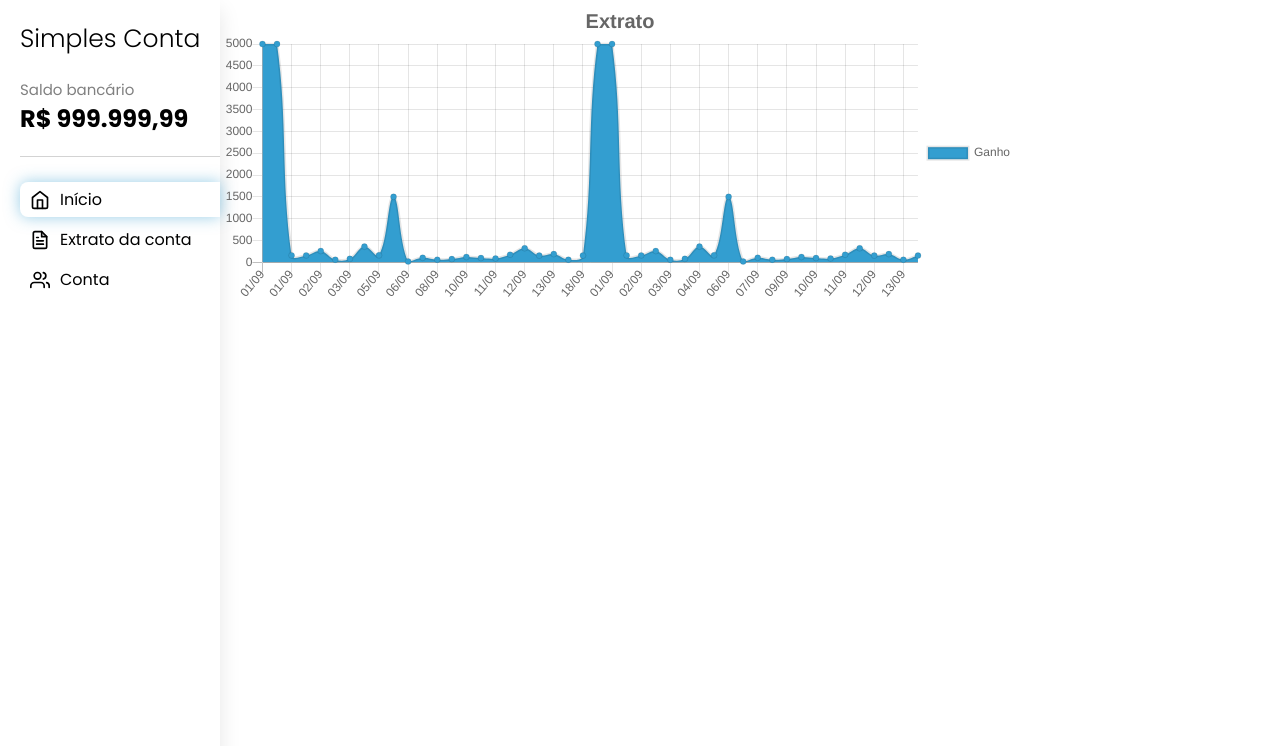
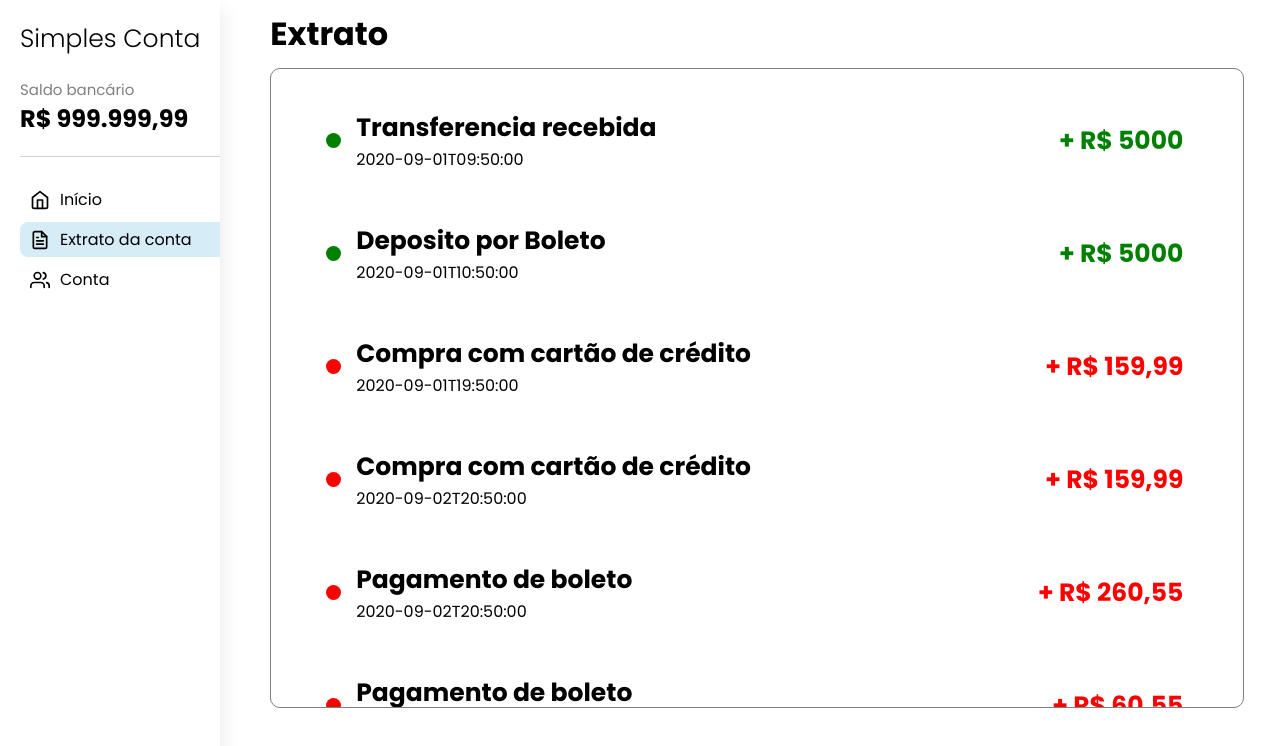
Before and after one commit to GeorgeSantana1/simples-conta-internet-banking, a React (Create React App) app: page /app in a window 1280 px wide. Shown: the top 746 px of the page. Built offline with nearby package versions, Linux system fonts and the light colour scheme.

Commit message:
Account statement page created

```diff
--- /dev/null
+++ b/src/components/AccountStatement/index.tsx
@@ -0,0 +1,36 @@
+import React from 'react'
+
+import {
+  Container,
+  StatementContainer,
+  StatementItem,
+  ColorBall
+} from './styles'
+
+import transactions from '../../mocks/transactions.json'
+
+const AccountStatement: React.FC = () => {
+  return (
+    <Container>
+      <h1>Extrato</h1>
+      <StatementContainer>
+        {transactions.map(transaction => (
+          <StatementItem inOrOut={transaction.tipoTransacao === "SLIP_IN" || transaction.tipoTransacao === "TED_IN" ? 'in' : 'out'}>
+            <div className="left-side">
+              <ColorBall className="color-ball" />
+              <div>
+                <h1>{transaction.descricaoTransacao}</h1>
+                <p>{transaction.dataTransacao}</p>
+              </div>
+            </div>
+            <div className="right-side">
+              <h1>{transaction.tipoTransacao === "SLIP_IN" || "TED_IN" ? '+' : '-'} R$ {String(transaction.valor).replace('.', ',')}</h1>
+            </div>
+          </StatementItem>
+        ))}
+      </StatementContainer>
+    </Container>
+  )
+}
+
+export default AccountStatement
--- /dev/null
+++ b/src/components/AccountStatement/styles.ts
@@ -0,0 +1,80 @@
+import styled from 'styled-components'
+
+export const Container = styled.div`
+  display: flex;
+  width: 80%;
+  flex-direction: column;
+  padding-left: 50px;
+
+  > h1 {
+    margin-top: 10px;
+  }
+`
+
+export const StatementContainer = styled.div`
+  margin-top: 10px;
+  border: 1px solid gray;
+  border-radius: 10px;
+  height: 80vh;
+  margin-bottom: 30px;
+  overflow-y: auto;
+
+  ::-webkit-scrollbar {
+    width: 10px;
+  }
+
+  ::-webkit-scrollbar-track {
+    border-radius: 15px;
+  }
+
+  ::-webkit-scrollbar-thumb {
+    background: #888;
+    border-radius: 10px;
+  }
+`
+
+export const StatementItem = styled.div<{ inOrOut?: 'in' | 'out' }>`
+  margin: 30px;
+  border-radius: 8px;
+  transition: 0.3s;
+  cursor: pointer;
+  padding: 10px;
+  display: flex;
+  justify-content: space-between;
+  align-items: center;
+
+  .left-side {
+    display: flex;
+    align-items: center;
+
+    > div {
+      margin-left: 15px;
+
+      > h1 {
+        font-size: 25px;
+      }
+    }
+  }
+
+  .color-ball {
+    background: ${props => props.inOrOut === 'in' ? 'green' : 'red'};
+  }
+
+  .right-side {
+    > h1 {
+      font-size: 25px;
+      color: ${props => props.inOrOut === 'in' ? 'green' : 'red'};
+      margin-right: 20px;
+    }
+  }
+
+  :hover {
+    box-shadow: 0 0 30px rgba(0,0,0,0.1);
+  }
+`
+
+export const ColorBall = styled.div`
+  width: 15px;
+  height: 15px;
+  border-radius: 50%;
+`
--- a/src/components/Home/index.tsx
+++ b/src/components/Home/index.tsx
@@ -5,34 +5,10 @@ import {
   Container,
   ChartContainer,
   InfoContainer,
+  EnterpriseName
 } from './styles'
 
 import transactions from '../../mocks/transactions.json'
-
-interface Enterprise {
-  empresaId: number,
-  nomeEmpresa: string,
-  cnpj: string,
-  dadosBancario: {
-    banco: number,
-    bancoNome: string,
-    agencia: number,
-    conta: number,
-    digitoConta: string
-  },
-  saldo: number
-}
-
-interface Transaction {
-  empresaId: number,
-  dataTransacao: string,
-  valor: number,
-  finalCartao: null | string,
-  tipoTransacao: "PAY" | "CARD" | "TED_IN",
-  descricaoTransacao: string,
-  estabelecimento: string,
-  credito: boolean
-}
 
 const Home: React.FC = () => {
   const data = {
@@ -47,10 +23,23 @@ const Home: React.FC = () => {
     }),
     datasets: [
       {
-        label: 'Ganho',
-        backgroundColor: '#339ED0',
-        data: transactions.map(transaction => transaction.valor)
+        label: 'Transações',
+        backgroundColor: 'red',
+        data: transactions.map(transaction => {
+          if (transaction.empresaId === 1) {
+            return transaction.valor
+          }
+        })
       },
+      {
+        label: 'Recebidos',
+        backgroundColor: 'green',
+        data: transactions.map(transaction => {
+          if (transaction.empresaId === 1 && transaction.tipoTransacao === 'SLIP_IN' || 'TED_IN') {
+            return transaction.valor
+          }
+        })
+      }
     ]
   }
 
@@ -59,23 +48,29 @@ const Home: React.FC = () => {
       <ChartContainer>
         <Line
           data={data}
-          height={300}
-          width={800}
+          width={(window.innerWidth) * 0.5}
+          height={(window.innerHeight) * 0.3}
           options={{
-            title: {
-              display: true,
-              text: 'Extrato',
-              fontSize: 20
-            },
             legend: {
               display: true,
-              position: 'right'
             }
           }}
         />
       </ChartContainer>
 
-      <InfoContainer></InfoContainer>
+      <InfoContainer>
+        <h1>Sobre</h1>
+        <EnterpriseName>Empresa UM</EnterpriseName>
+        <p>
+          CNPJ: 00.000.000/0000-00
+        </p>
+        <p>
+          Agência: 1
+        </p>
+        <p>
+          Conta: 678956
+        </p>
+      </InfoContainer>
     </Container>
   )
 }
--- a/src/components/Home/styles.ts
+++ b/src/components/Home/styles.ts
@@ -1,7 +1,32 @@
 import styled from 'styled-components'
 
-export const Container = styled.div``
+export const Container = styled.div`
+  display: flex;
+  width: 80%;
+  flex-direction: column;
+  align-items: center;
+  justify-content: center;
+`
 
-export const ChartContainer = styled.div``
+export const ChartContainer = styled.div`
+  border: 1px solid lightgray;
+  padding: 30px;
+  width: 70%;
+  height: 45vh;
+  border-radius: 20px;
+  display: flex;
+  align-items: center;
+  justify-content: center;
+`
 
-export const InfoContainer = styled.div``
+export const InfoContainer = styled(ChartContainer)`
+  margin-top: 20px;
+  flex-direction: column;
+  align-items: flex-start;
+  justify-content: flex-start;
+`
+
+export const EnterpriseName = styled.h1`
+  font-size: 25px;
+  font-weight: 200;
+`
--- a/src/pages/Dashboard/index.tsx
+++ b/src/pages/Dashboard/index.tsx
@@ -1,5 +1,6 @@
-import React from 'react'
+import React, { useState } from 'react'
 
+import AccountStatement from '../../components/AccountStatement'
 import Home from '../../components/Home'
 
 import {
@@ -13,6 +14,8 @@ import {
 } from './styles'
 
 const Dashboard: React.FC = () => {
+  const [pageDisplayed, setPageDisplayed] = useState('AccountStatement')
+
   return (
     <Container>
       <aside>
@@ -22,11 +25,17 @@ const Dashboard: React.FC = () => {
           <h1>R$ 999.999,99</h1>
         </BalanceContainer>
         <nav>
-          <NavItem displayed={true}>
+          <NavItem
+            displayed={pageDisplayed === 'Home'}
+            onClick={() => { setPageDisplayed('Home') }}
+          >
             <HomeIcon />
             Início
           </NavItem>
-          <NavItem>
+          <NavItem
+            displayed={pageDisplayed === 'AccountStatement'}
+            onClick={() => { setPageDisplayed('AccountStatement') }}
+          >
             <FileIcon />
             Extrato da conta
           </NavItem>
@@ -37,7 +46,8 @@ const Dashboard: React.FC = () => {
         </nav>
       </aside>
 
-      <Home />
+      {pageDisplayed === 'Home' && <Home />}
+      {pageDisplayed === 'AccountStatement' && <AccountStatement />}
     </Container>
   )
 }
--- a/src/pages/Dashboard/styles.ts
+++ b/src/pages/Dashboard/styles.ts
@@ -41,10 +41,10 @@ export const NavItem = styled.div<{ displayed?: boolean }>`
   border-radius: 8px 0 0 8px;
   transition: 0.3s;
   cursor: pointer;
-  box-shadow: ${props => props.displayed ? '0 0 15px rgba(51,158,208,0.5)' : 'none'};
+  background: ${props => props.displayed ? 'rgba(51,158,208,0.2)' : "none"};
 
   :hover {
-    background: #eee;
+    background: rgba(51,158,208,0.2);
   }
 `
 
```
